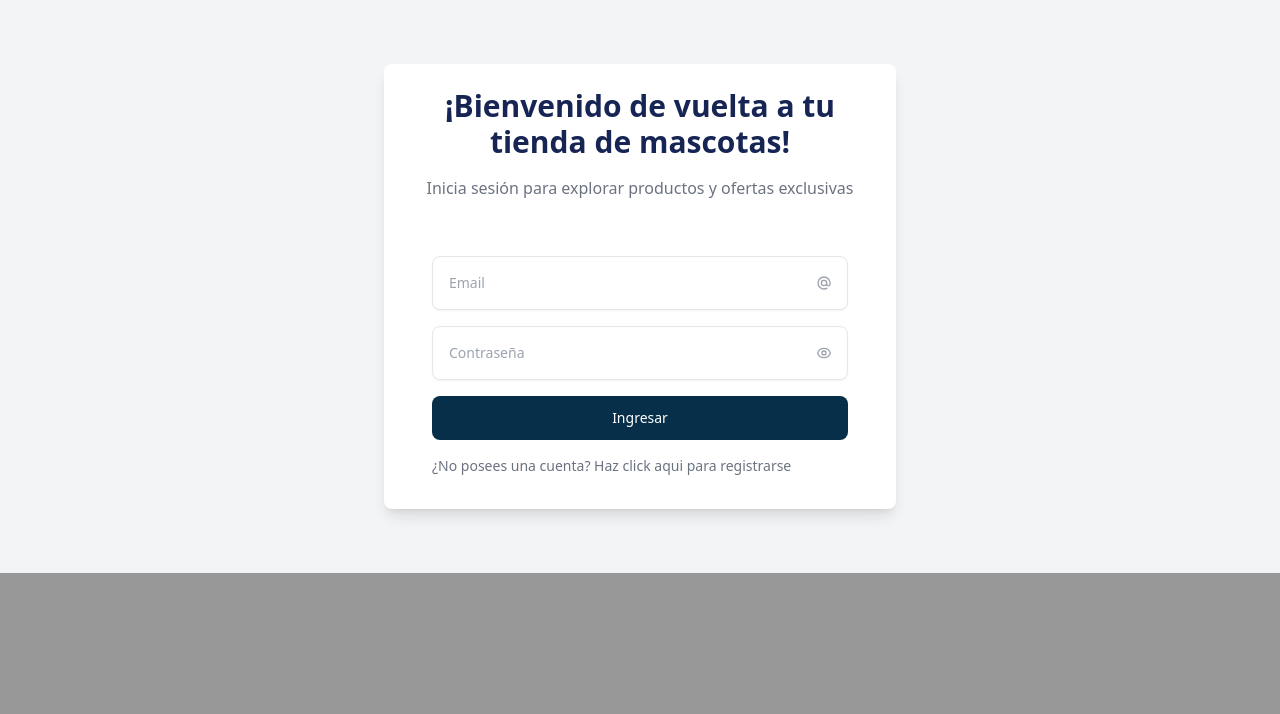
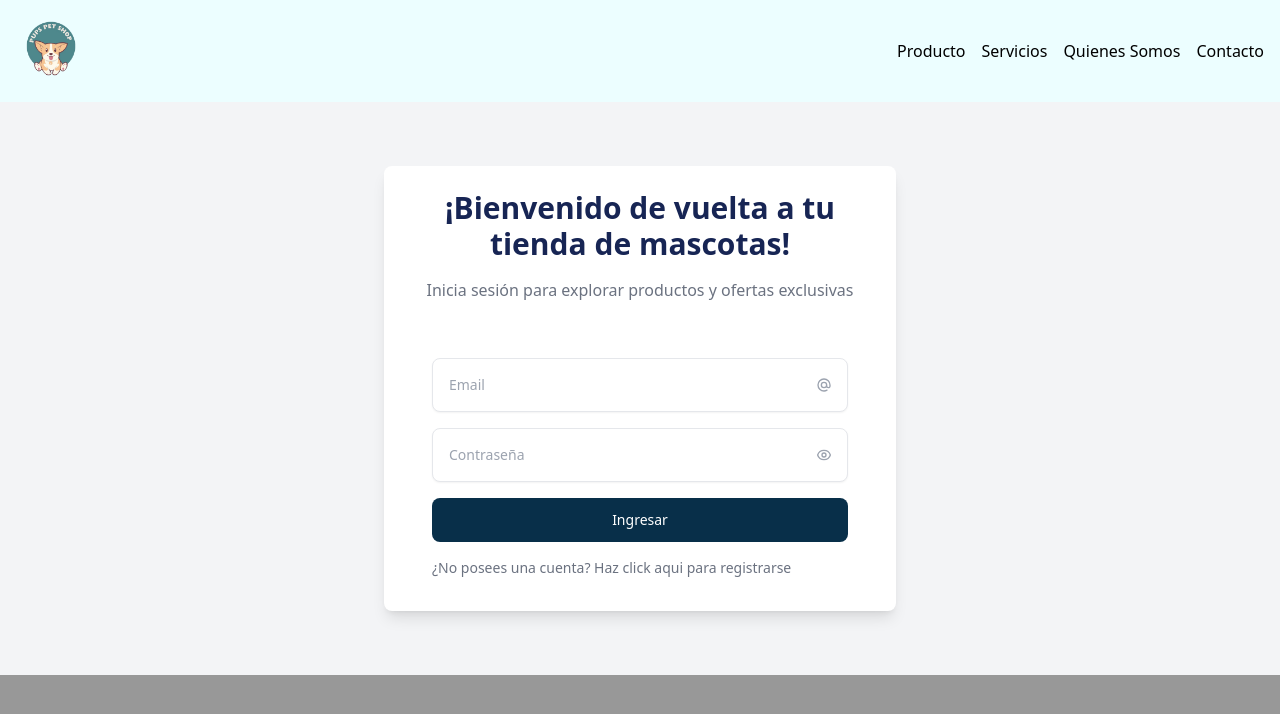
Before and after one commit to fmonfasani/PF-pupshops, a Next.js app in the folder PupShops/front/: page /userDashboard/login in a window 1280 px wide. Shown: the top 714 px of the page. Built offline with nearby package versions, Linux system fonts and the light colour scheme.

Commit message:
Agregue cambios para actulizar rama

```diff
--- a/PupShops/front/src/app/home/page.tsx
+++ b/PupShops/front/src/app/home/page.tsx
@@ -1,5 +1,5 @@
 import Banner from "@/components/Banner/Banner";
-import Navbar from "@/components/Navbar/Narbar";
+import Navbar from "@/components/Navbar/Navbar";
 import React from "react";
 
 export default function HomeContainer() {
--- a/PupShops/front/src/app/layout.tsx
+++ b/PupShops/front/src/app/layout.tsx
@@ -1,7 +1,7 @@
 import type { Metadata } from "next";
 import localFont from "next/font/local";
 import "./globals.css";
-import Navbar from "@/components/Navbar/Narbar";
+import Navbar from "@/components/Navbar/Navbar";
 
 const geistSans = localFont({
   src: "./fonts/GeistVF.woff",
@@ -29,6 +29,7 @@ export default function RootLayout({
       <body
         className={`${geistSans.variable} ${geistMono.variable} antialiased`}
       >
+             <Navbar/>
                 {children}
       </body>
     </html>
```
Also changed, not shown: PupShops/front/src/components/Navbar/Navbar.tsx (renamed from PupShops/front/src/components/Navbar/Narbar.tsx).
